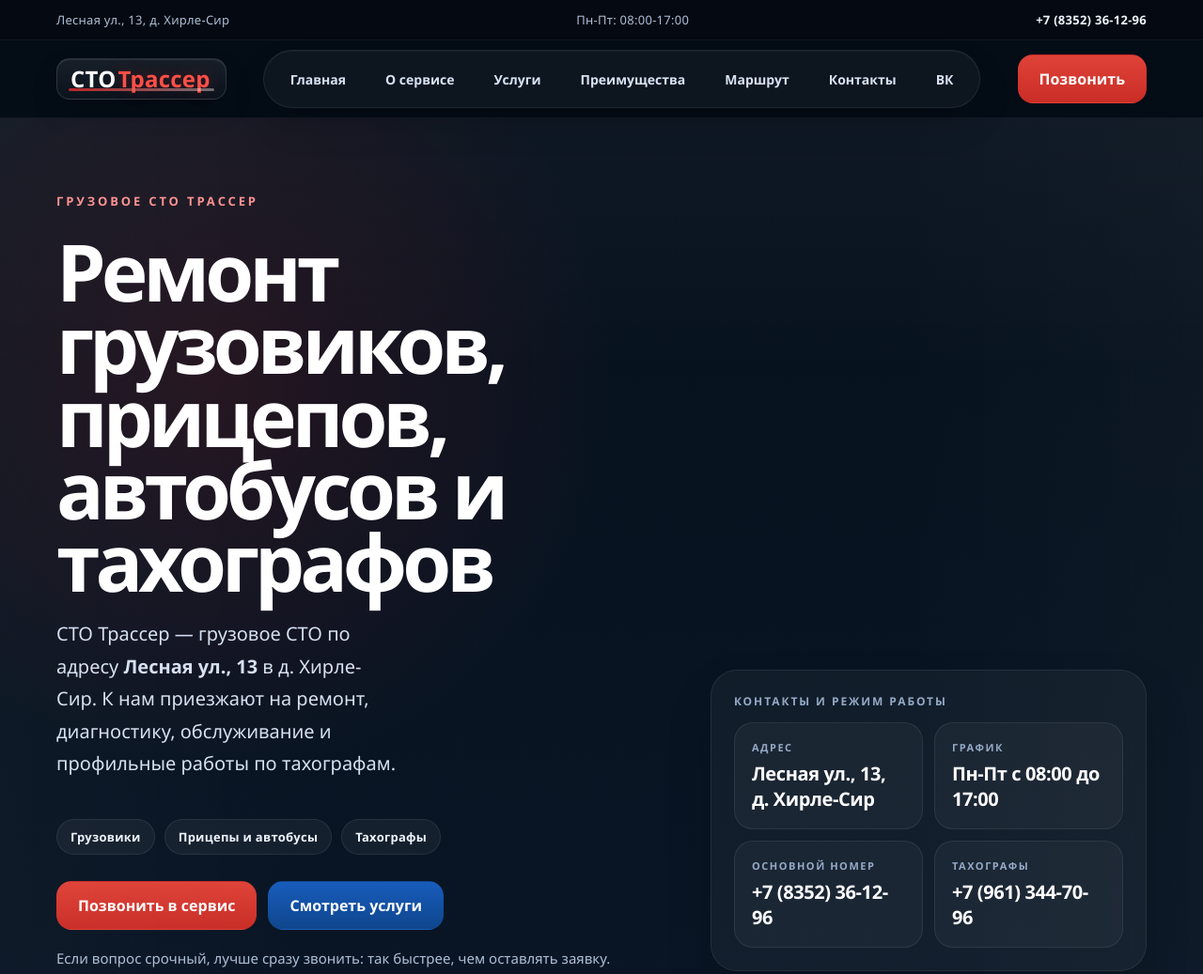
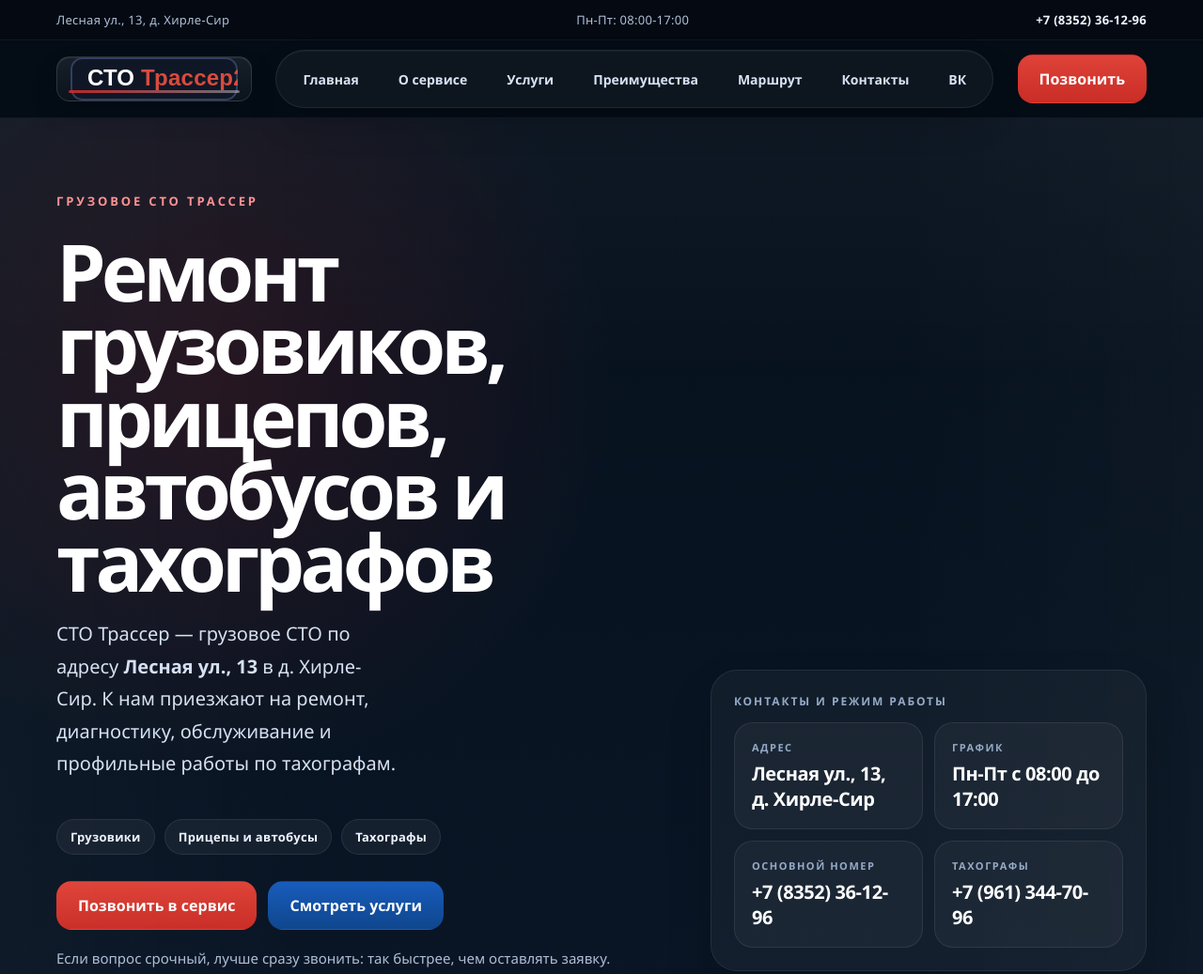
Before and after one commit to ramm4k/trasser21-site, a plain HTML site: page index.html in a window 1280 px wide. Shown: the top 1037 px of the page at 94% size. Drawn offline with Linux system fonts and the light colour scheme.

Commit message:
Update logo .  ink and aria-label in index.html

```diff
--- a/index.html
+++ b/index.html
@@ -68,7 +68,7 @@
 
   <header class="header">
     <div class="container header__inner">
-      <a class="logo" href="#top">СТО <span>Трассер</span></a>
+      <a class="logo logo--brand" href="#top" aria-label="СТО Трассер21"><svg xmlns="http://www.w3.org/2000/svg" width="178" height="46" viewBox="0 0 178 46" role="img" aria-hidden="true"><rect x="1" y="1" width="176" height="44" rx="12" fill="#0f1726" stroke="#31405f" stroke-width="2"/><text x="18" y="30" fill="#ffffff" font-size="24" font-family="Arial, sans-serif" font-weight="700">СТО <tspan fill="#d94b3d">Трассер21</tspan></text></svg></a>
       <nav class="nav" id="nav">
         <a href="index.html">Главная</a>
         <a href="#about">О сервисе</a>
```
